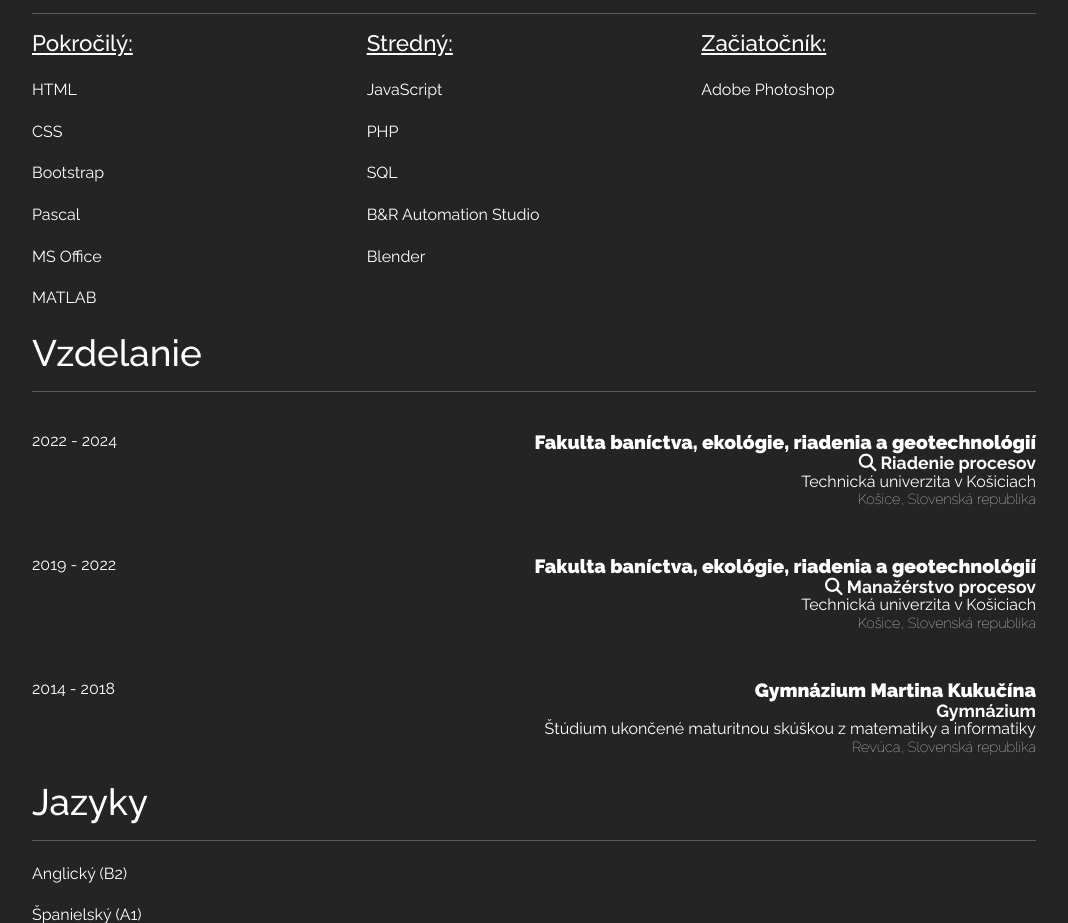
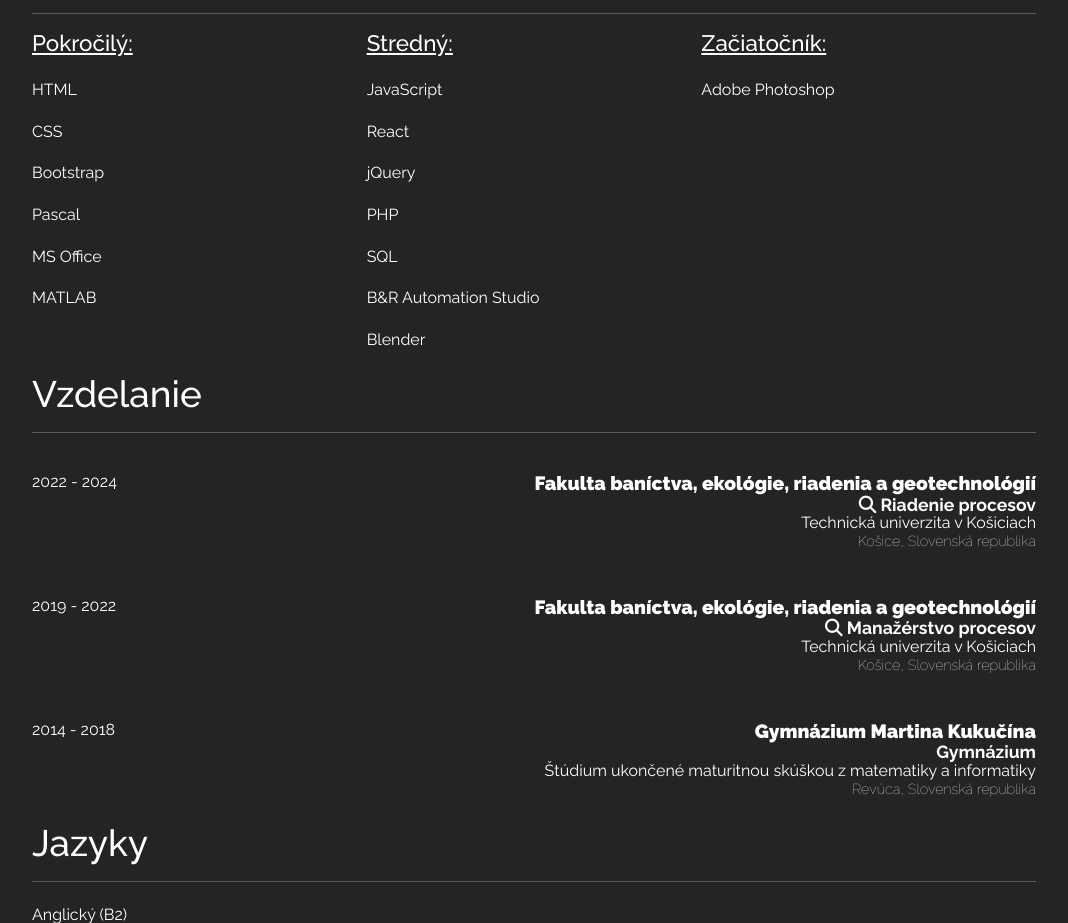
Before and after one commit to marekbajus/portfolio, a plain HTML site: page index.html in a window 1280 px wide. Shown: the part 2469-3392 px from the top of the page, without its empty margins (106-1174 px from the left). Drawn offline with nearby package versions, Linux system fonts and the light colour scheme.

Commit message:
Add files via upload

```diff
--- a/index.html
+++ b/index.html
@@ -191,6 +191,8 @@
                 <div>
                     <h5>Stredný:</h5>
                     <p>JavaScript</p>
+                    <p>React</p>
+                    <p>jQuery</p>
                     <p>PHP</p>
                     <p>SQL</p>
                     <p>B&R Automation Studio</p>
```
